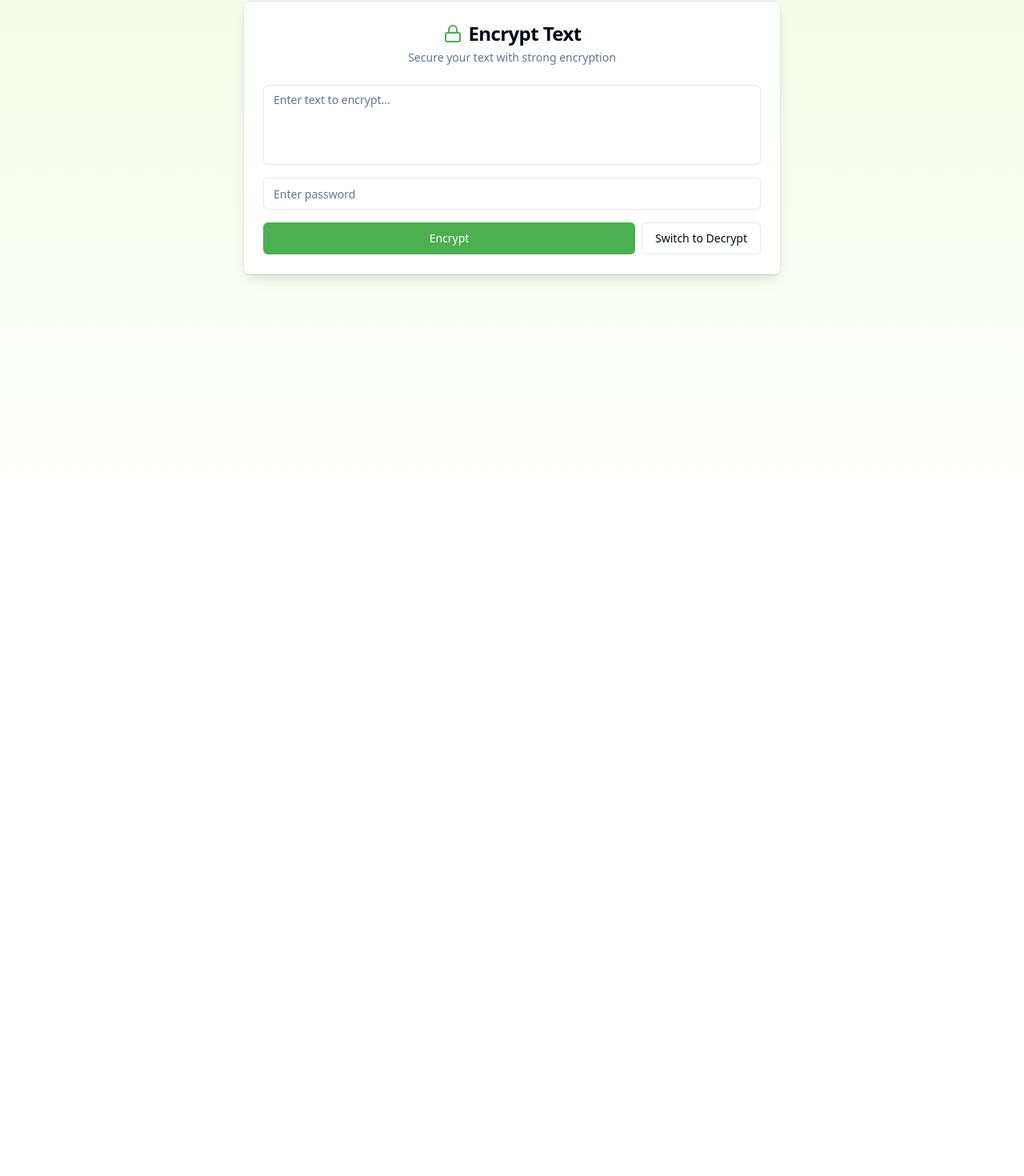
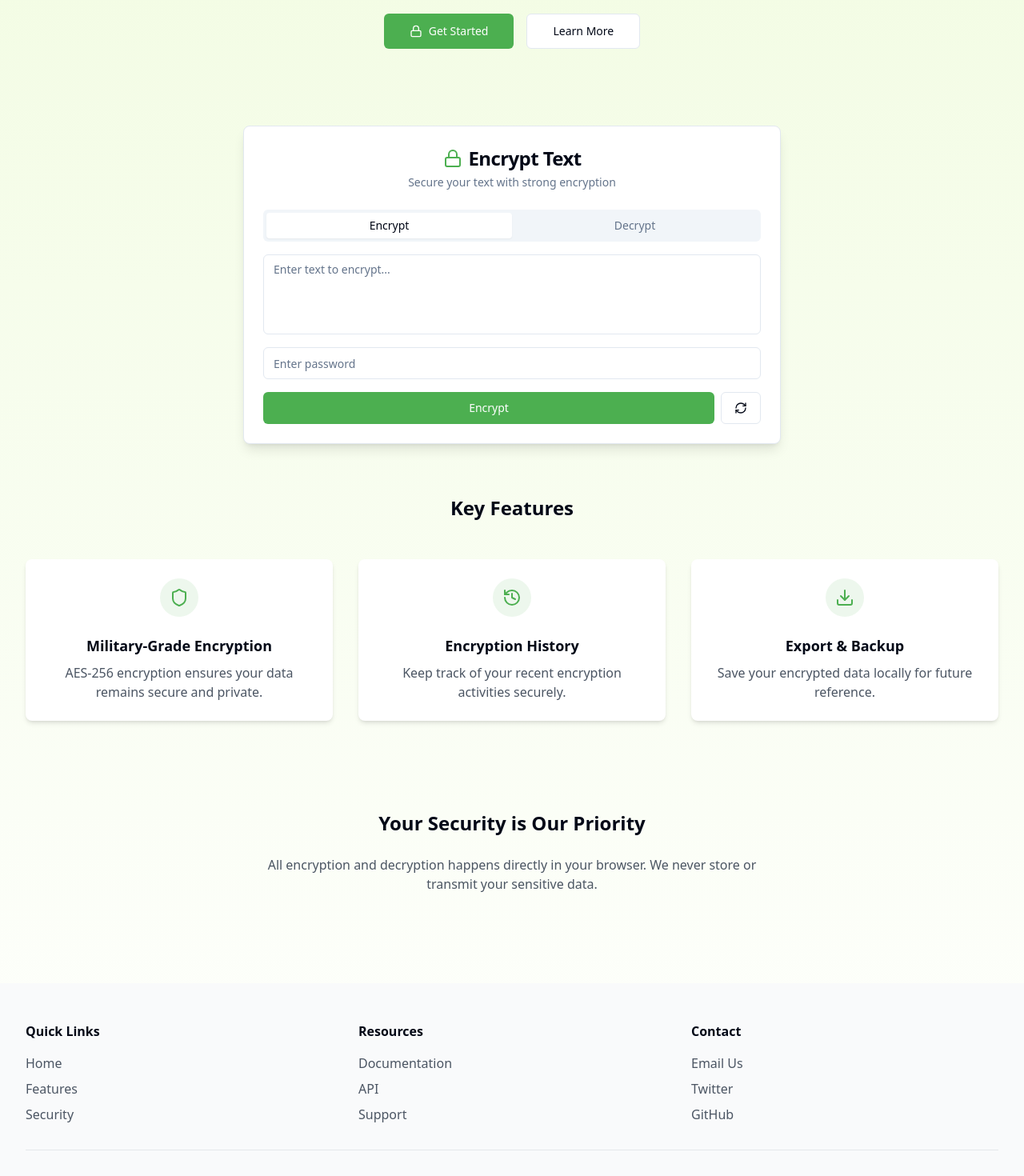
Before and after one commit to 1kelly-dickson/secure-greenspace, a React (Vite) app: page / in a window 1280 px wide. Shown: the part 175-1645 px from the top of the page at 80% size. Before the commit the page ends 800 px from the top, so only its background shows below. Built offline with nearby package versions, Linux system fonts and the light colour scheme.

Commit message:
Add additional features for web app
Implemented various enhancements to improve user experience and functionality in the encryption web application, making it more user-friendly and ready for customer use.
[skip gpt_engineer]

```diff
--- a/src/components/EncryptionCard.tsx
+++ b/src/components/EncryptionCard.tsx
@@ -4,13 +4,15 @@ import { Button } from "@/components/ui/button";
 import { Input } from "@/components/ui/input";
 import { Textarea } from "@/components/ui/textarea";
 import { useToast } from "@/hooks/use-toast";
-import { Lock, Unlock, Copy, RefreshCw } from "lucide-react";
+import { Lock, Unlock, Copy, RefreshCw, Download, Share2, History, Settings } from "lucide-react";
+import { Tabs, TabsContent, TabsList, TabsTrigger } from "@/components/ui/tabs";
 
 const EncryptionCard = () => {
   const [text, setText] = useState("");
   const [password, setPassword] = useState("");
   const [result, setResult] = useState("");
   const [mode, setMode] = useState<"encrypt" | "decrypt">("encrypt");
+  const [history, setHistory] = useState<Array<{ text: string; mode: string; date: Date }>>([]);
   const { toast } = useToast();
 
   const handleOperation = async () => {
@@ -70,6 +72,13 @@ const EncryptionCard = () => {
         setResult(new TextDecoder().decode(decrypted));
       }
 
+      // Add to history
+      setHistory(prev => [{
+        text: text.substring(0, 50) + (text.length > 50 ? "..." : ""),
+        mode,
+        date: new Date()
+      }, ...prev.slice(0, 9)]);
+
       toast({
         title: `${mode === "encrypt" ? "Encryption" : "Decryption"} successful`,
         description: "Your text has been processed successfully",
@@ -97,8 +106,25 @@ const EncryptionCard = () => {
     setResult("");
   };
 
+  const downloadResult = () => {
+    const blob = new Blob([result], { type: 'text/plain' });
+    const url = window.URL.createObjectURL(blob);
+    const a = document.createElement('a');
+    a.href = url;
+    a.download = `${mode === 'encrypt' ? 'encrypted' : 'decrypted'}_text.txt`;
+    document.body.appendChild(a);
+    a.click();
+    document.body.removeChild(a);
+    window.URL.revokeObjectURL(url);
+
+    toast({
+      title: "Downloaded!",
+      description: "Your file has been downloaded successfully",
+    });
+  };
+
   return (
-    <Card className="w-full max-w-2xl mx-auto shadow-lg animate-fade-in">
+    <Card className="w-full max-w-2xl mx-auto shadow-lg">
       <CardHeader className="space-y-1">
         <CardTitle className="text-2xl text-center flex items-center justify-center gap-2">
           {mode === "encrypt" ? (
@@ -119,10 +145,17 @@ const EncryptionCard = () => {
             : "Decrypt your previously encrypted text"}
         </CardDescription>
       </CardHeader>
-      <CardContent className="space-y-4">
+      <CardContent>
+        <Tabs defaultValue="encrypt" className="space-y-4">
+          <TabsList className="grid w-full grid-cols-2">
+            <TabsTrigger value="encrypt" onClick={() => setMode("encrypt")}>Encrypt</TabsTrigger>
+            <TabsTrigger value="decrypt" onClick={() => setMode("decrypt")}>Decrypt</TabsTrigger>
+          </TabsList>
+
+          <TabsContent value="encrypt" className="space-y-4">
             <div className="space-y-2">
               <Textarea
-            placeholder={`Enter text to ${mode}...`}
+                placeholder="Enter text to encrypt..."
                 value={text}
                 onChange={(e) => setText(e.target.value)}
                 className="min-h-[100px] resize-none"
@@ -136,43 +169,87 @@ const EncryptionCard = () => {
                 onChange={(e) => setPassword(e.target.value)}
               />
             </div>
-        <div className="flex gap-2">
-          <Button
-            onClick={handleOperation}
-            className="flex-1 bg-primary hover:bg-primary-dark"
-          >
+          </TabsContent>
+
+          <TabsContent value="decrypt" className="space-y-4">
+            <div className="space-y-2">
+              <Textarea
+                placeholder="Enter text to decrypt..."
+                value={text}
+                onChange={(e) => setText(e.target.value)}
+                className="min-h-[100px] resize-none"
+              />
+            </div>
+            <div className="space-y-2">
+              <Input
+                type="password"
+                placeholder="Enter password"
+                value={password}
+                onChange={(e) => setPassword(e.target.value)}
+              />
+            </div>
+          </TabsContent>
+
+          <div className="flex gap-2 mt-4">
+            <Button onClick={handleOperation} className="flex-1">
               {mode === "encrypt" ? "Encrypt" : "Decrypt"}
             </Button>
-          <Button
-            variant="outline"
-            onClick={() => setMode(mode === "encrypt" ? "decrypt" : "encrypt")}
-          >
-            Switch to {mode === "encrypt" ? "Decrypt" : "Encrypt"}
+            <Button variant="outline" onClick={clearAll}>
+              <RefreshCw className="w-4 h-4" />
             </Button>
           </div>
+
           {result && (
-          <div className="space-y-2">
+            <div className="space-y-2 mt-4">
               <div className="relative">
                 <Textarea
                   value={result}
                   readOnly
                   className="min-h-[100px] resize-none pr-10"
                 />
+                <div className="absolute top-2 right-2 flex gap-2">
                   <Button
                     size="icon"
                     variant="ghost"
-                className="absolute top-2 right-2"
                     onClick={copyToClipboard}
+                    className="h-8 w-8"
                   >
                     <Copy className="w-4 h-4" />
                   </Button>
-            </div>
-            <Button variant="outline" onClick={clearAll} className="w-full">
-              <RefreshCw className="w-4 h-4 mr-2" />
-              Clear All
+                  <Button
+                    size="icon"
+                    variant="ghost"
+                    onClick={downloadResult}
+                    className="h-8 w-8"
+                  >
+                    <Download className="w-4 h-4" />
                   </Button>
                 </div>
+              </div>
+            </div>
           )}
+
+          {/* History Section */}
+          {history.length > 0 && (
+            <div className="mt-6 border-t pt-4">
+              <h3 className="text-sm font-medium mb-2 flex items-center gap-2">
+                <History className="w-4 h-4" />
+                Recent Activity
+              </h3>
+              <div className="space-y-2">
+                {history.map((item, index) => (
+                  <div key={index} className="text-sm text-gray-600 flex items-center justify-between">
+                    <span>{item.text}</span>
+                    <span className="text-xs text-gray-400">
+                      {item.mode === 'encrypt' ? 'Encrypted' : 'Decrypted'} •{' '}
+                      {new Date(item.date).toLocaleTimeString()}
+                    </span>
+                  </div>
+                ))}
+              </div>
+            </div>
+          )}
+        </Tabs>
       </CardContent>
     </Card>
   );
--- a/src/pages/Index.tsx
+++ b/src/pages/Index.tsx
@@ -1,18 +1,111 @@
 import EncryptionCard from "@/components/EncryptionCard";
+import { Shield, Lock, History, Download, Share2 } from "lucide-react";
+import { Button } from "@/components/ui/button";
 
 const Index = () => {
   return (
-    <div className="min-h-screen bg-gradient-to-b from-primary-light to-white p-4 sm:p-6 md:p-8">
-      <div className="max-w-7xl mx-auto space-y-8">
-        <div className="text-center space-y-4">
-          <h1 className="text-4xl font-bold text-gray-900">Secure Text Encryption</h1>
-          <p className="text-lg text-gray-600 max-w-2xl mx-auto">
-            Encrypt and decrypt your sensitive text using strong AES-256 encryption.
-            Your data never leaves your browser.
+    <div className="min-h-screen bg-gradient-to-b from-primary-light to-white">
+      {/* Hero Section */}
+      <header className="py-12 px-4 sm:px-6 md:px-8 text-center">
+        <h1 className="text-4xl font-bold text-gray-900 mb-4">Secure Text Encryption</h1>
+        <p className="text-lg text-gray-600 max-w-2xl mx-auto mb-8">
+          Encrypt and decrypt your sensitive text using strong AES-256 encryption.
+          Your data never leaves your browser.
+        </p>
+        <div className="flex justify-center gap-4 mb-12">
+          <Button size="lg" className="gap-2">
+            <Lock className="w-4 h-4" />
+            Get Started
+          </Button>
+          <Button variant="outline" size="lg" className="gap-2">
+            Learn More
+          </Button>
+        </div>
+      </header>
+
+      {/* Main Content */}
+      <main className="max-w-7xl mx-auto px-4 sm:px-6 md:px-8">
+        <EncryptionCard />
+
+        {/* Features Section */}
+        <section className="py-16">
+          <h2 className="text-2xl font-bold text-center mb-12">Key Features</h2>
+          <div className="grid grid-cols-1 md:grid-cols-3 gap-8">
+            <FeatureCard
+              icon={Shield}
+              title="Military-Grade Encryption"
+              description="AES-256 encryption ensures your data remains secure and private."
+            />
+            <FeatureCard
+              icon={History}
+              title="Encryption History"
+              description="Keep track of your recent encryption activities securely."
+            />
+            <FeatureCard
+              icon={Download}
+              title="Export & Backup"
+              description="Save your encrypted data locally for future reference."
+            />
+          </div>
+        </section>
+
+        {/* Security Info */}
+        <section className="py-12 text-center">
+          <h2 className="text-2xl font-bold mb-6">Your Security is Our Priority</h2>
+          <p className="text-gray-600 max-w-2xl mx-auto">
+            All encryption and decryption happens directly in your browser.
+            We never store or transmit your sensitive data.
           </p>
+        </section>
+      </main>
+
+      {/* Footer */}
+      <footer className="bg-gray-50 py-12 mt-16">
+        <div className="max-w-7xl mx-auto px-4 sm:px-6 md:px-8">
+          <div className="grid grid-cols-1 md:grid-cols-3 gap-8">
+            <div>
+              <h3 className="font-semibold mb-4">Quick Links</h3>
+              <ul className="space-y-2">
+                <li><a href="#" className="text-gray-600 hover:text-gray-900">Home</a></li>
+                <li><a href="#" className="text-gray-600 hover:text-gray-900">Features</a></li>
+                <li><a href="#" className="text-gray-600 hover:text-gray-900">Security</a></li>
+              </ul>
+            </div>
+            <div>
+              <h3 className="font-semibold mb-4">Resources</h3>
+              <ul className="space-y-2">
+                <li><a href="#" className="text-gray-600 hover:text-gray-900">Documentation</a></li>
+                <li><a href="#" className="text-gray-600 hover:text-gray-900">API</a></li>
+                <li><a href="#" className="text-gray-600 hover:text-gray-900">Support</a></li>
+              </ul>
+            </div>
+            <div>
+              <h3 className="font-semibold mb-4">Contact</h3>
+              <ul className="space-y-2">
+                <li><a href="#" className="text-gray-600 hover:text-gray-900">Email Us</a></li>
+                <li><a href="#" className="text-gray-600 hover:text-gray-900">Twitter</a></li>
+                <li><a href="#" className="text-gray-600 hover:text-gray-900">GitHub</a></li>
+              </ul>
+            </div>
+          </div>
+          <div className="border-t border-gray-200 mt-8 pt-8 text-center text-gray-600">
+            <p>&copy; 2024 Secure Encryption. All rights reserved.</p>
+          </div>
         </div>
-        <EncryptionCard />
+      </footer>
+    </div>
+  );
+};
+
+// Feature Card Component
+const FeatureCard = ({ icon: Icon, title, description }: { icon: any; title: string; description: string }) => {
+  return (
+    <div className="p-6 bg-white rounded-lg shadow-md text-center">
+      <div className="inline-block p-3 bg-primary/10 rounded-full mb-4">
+        <Icon className="w-6 h-6 text-primary" />
       </div>
+      <h3 className="text-lg font-semibold mb-2">{title}</h3>
+      <p className="text-gray-600">{description}</p>
     </div>
   );
 };
```
Lines whose indentation alone changed are shown as unchanged.
